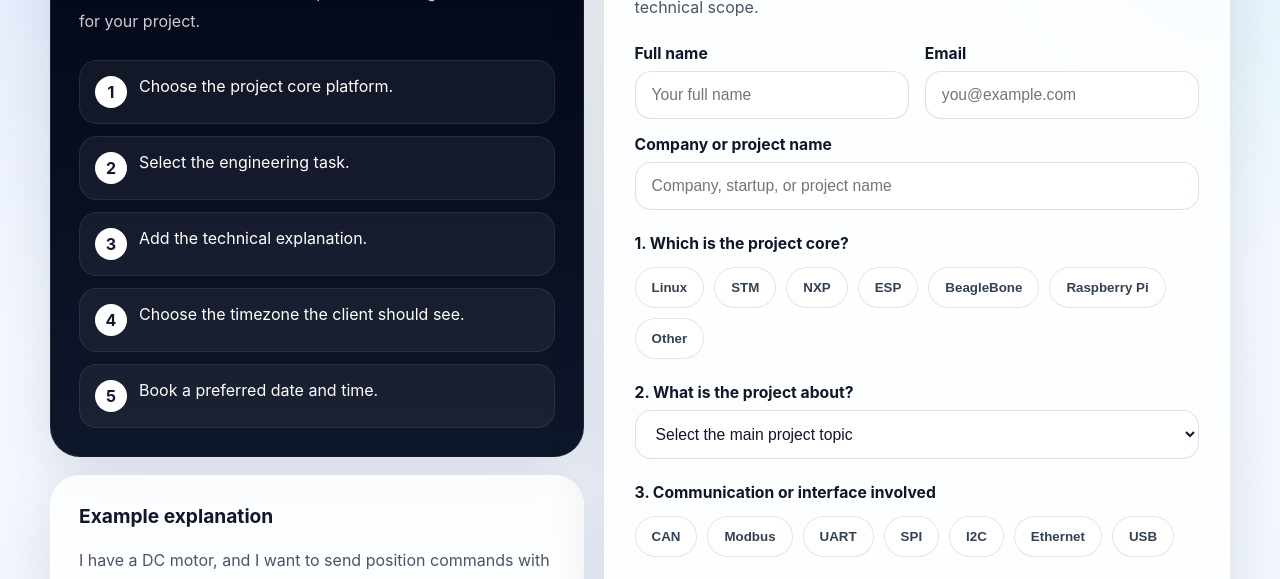
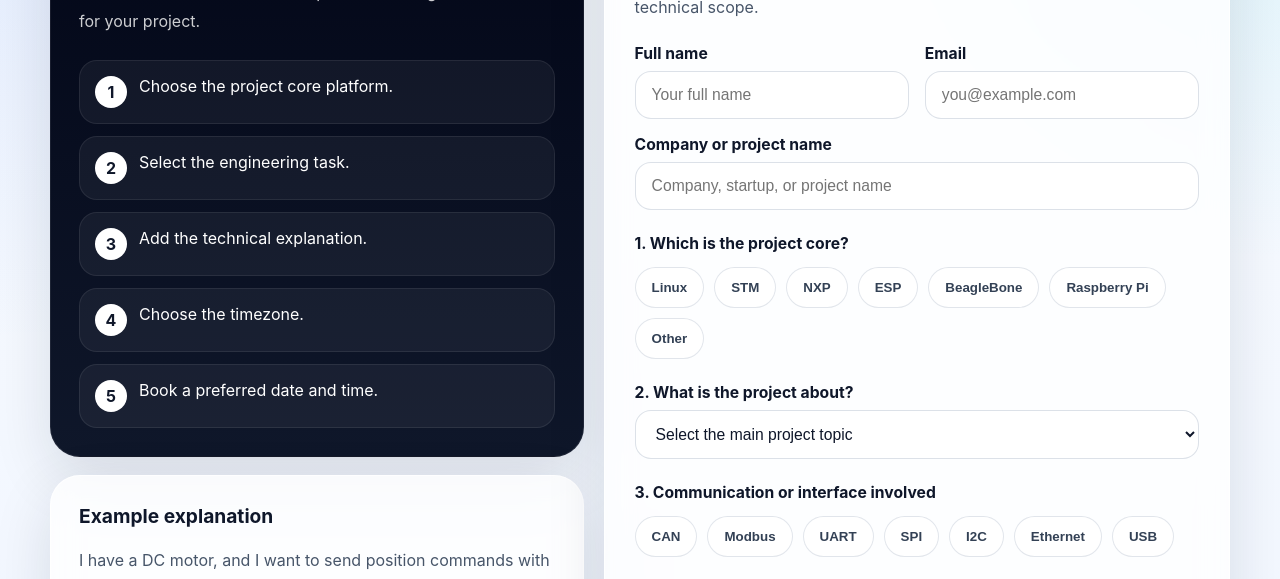
Before and after one commit to Emad-Shamsaki/consultation, a plain HTML site: page consultation.html in a window 1280 px wide. Shown: the part 215-794 px from the top of the page. Drawn offline with Linux system fonts and the light colour scheme.

Commit message:
fix texts

```diff
--- a/consultation.html
+++ b/consultation.html
@@ -35,7 +35,7 @@
               </div>
               <div class="step">
                 <div class="step-num">4</div>
-                <div>Choose the timezone the client should see.</div>
+                <div>Choose the timezone.</div>
               </div>
               <div class="step">
                 <div class="step-num">5</div>
```
